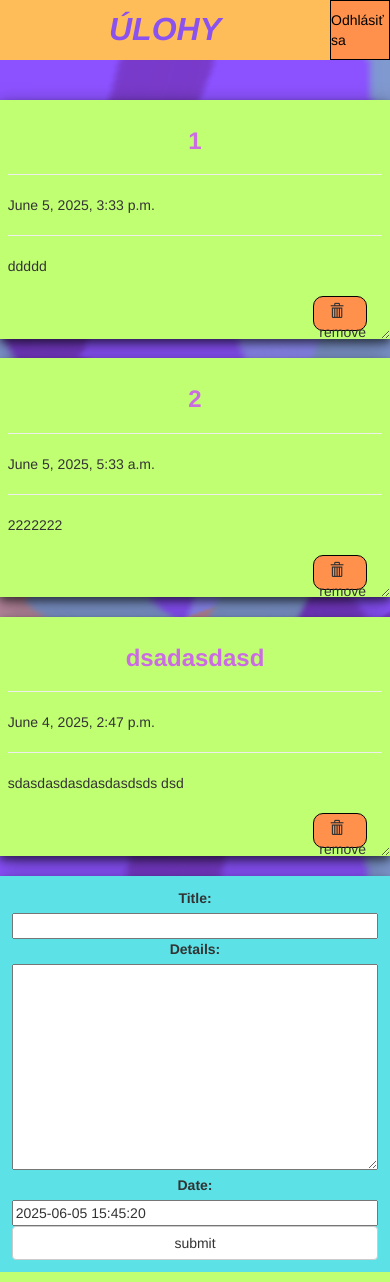
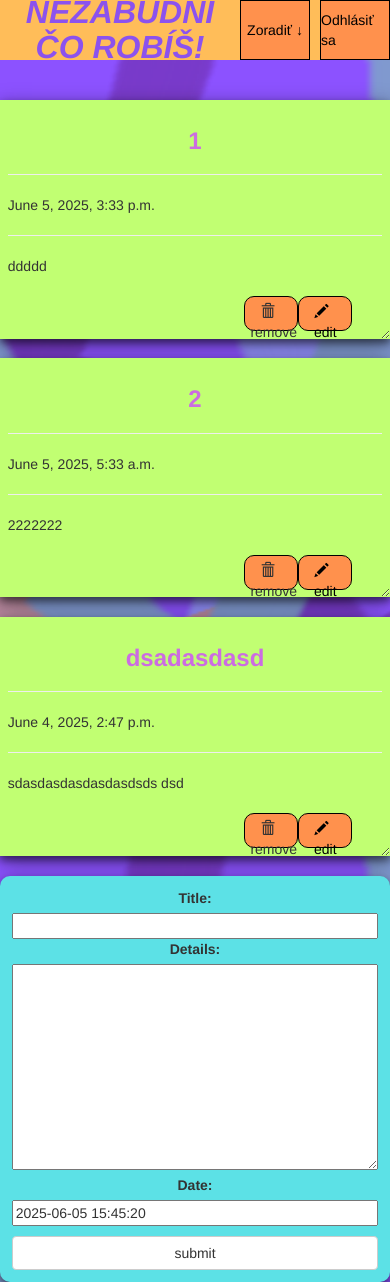
Before and after one commit to veelannowere/to-do-aplikacia, a Django app: page /todo/ in a window 390 px wide. Run offline with Django 5.2, Linux system fonts and the light colour scheme; data comes from the database, SQL or seed files in the repository; both versions use the stored data as it was after the commit; some libraries are stand-ins or nearby versions.

Commit message:
uprava html

```diff
--- a/to_do_aplikacia/templates/todo/index.html
+++ b/to_do_aplikacia/templates/todo/index.html
@@ -93,7 +93,7 @@
     }
 
     .lines {
-      width: 60px;
+      width: 70px;
       height: 60px;
       border: 1px solid black;
       background-color: #ff914d;
@@ -142,6 +142,15 @@
       background: #5ce1e6;
       box-shadow: 0 4px 8px 0 rgba(0,0,0,0.4),
                 0 6px 20px 0 rgba(0,0,0,0.36);
+      border-radius: 10px;
+    }
+
+    .sticky-sidebar {
+      position: -webkit-sticky;
+      position: sticky;
+      top: 80px;
+      height: max-content;
+      z-index: 100;
     }
 
     .submit_form input,
@@ -149,6 +158,8 @@
       max-width: 100%;
       width: 100%;
       box-sizing: border-box;
+      resize: vertical;
+      overflow: auto;
     }
   </style>
 </head>
@@ -165,10 +176,17 @@
   <header style="background-color: #ffbd59; height: 60px;">
     <div class="row" style="display: flex; align-items: center; justify-content: space-between; height: 100%; margin: 0;">
       <div style="flex-grow: 1;">
-        <h1 style="margin: 0;"><i>ÚLOHY</i></h1>
+        <h1 style="margin: 0;"><i>NEZABUDNI ČO ROBÍŠ!</i></h1>
+      </div>
+      <div style="display: flex;">
+        <div class="lines" style="margin-right: 10px;">
+          <a href="?sort=date">
+            Zoradiť {% if sort_direction == 'desc' %}↓{% else %}↑{% endif %}
+          </a>
         </div>
         <div class="lines">
           <a href="{% url 'sign_out' %}">Odhlásiť sa</a>
+        </div>
       </div>
     </div>
   </header>
@@ -189,26 +207,41 @@
         {{i.details}}
         <br />
         <br />
-        <form action="/del/{{i.id}}" method="POST" style=" padding-right: 4%; padding-bottom: 3%;">
+        <form action="/del/{{i.id}}" method="POST" style="padding-right: 4%; padding-bottom: 3%;">
           {% csrf_token %}
-          <button value="remove" type="submit"  class="button" style="float: right;"><span class="glyphicon glyphicon-trash"></span> &nbsp; remove</button>
+          <a href="{% url 'edit' i.id %}" class="button" style="float: right; margin-right: 15px; text-decoration: none; text-align: center; color: black;">
+            <span class="glyphicon glyphicon-pencil"></span> &nbsp; edit
+          </a>
+          <button value="remove" type="submit" class="button" style="float: right;">
+            <span class="glyphicon glyphicon-trash"></span> &nbsp; remove
+          </button>
         </form>
       </div>
       {% endfor%}
     </div>
-    <div class="col-md-1"> </div>
-    <div class="col-md-3" >
-      <div  class="submit_form">
-      <form  method="POST">
+    <div class="col-md-1"></div>
+    <div class="col-md-3" style="height: 100%;">
+      <div class="sticky-sidebar">
+        <div class="submit_form">
+          <form method="POST">
             {% csrf_token %}
             {{forms}}
             <center>
-        <input type="submit" class="btn btn-default" value="submit" />
+              <input type="submit" class="btn btn-default" value="submit" style="margin-top: 10px;" />
             </center>
           </form>
         </div>
       </div>
     </div>
+  </div>
+<script>
+    // Add this script right before the closing </body> tag
+    setTimeout(function() {
+      $('.alert').fadeOut('slow', function() {
+        $(this).remove();
+      });
+    }, 5000);  // 5000 milliseconds = 5 seconds
+  </script>
 </body>
 
 </html>
--- a/to_do_aplikacia/to_do_aplikacia/urls.py
+++ b/to_do_aplikacia/to_do_aplikacia/urls.py
@@ -27,4 +27,5 @@ urlpatterns = [
     path('del/<str:item_id>', views.remove, name="del"),
     path('admin/', admin.site.urls),
     path('logout/', auth_views.LogoutView.as_view(next_page='login'), name='logout'),
+    path('edit/<str:item_id>', views.edit, name="edit"),
 ]
--- a/to_do_aplikacia/todo/views.py
+++ b/to_do_aplikacia/todo/views.py
@@ -1,4 +1,4 @@
-from django.shortcuts import render, redirect
+from django.shortcuts import render, redirect, get_object_or_404
 from django.contrib import messages
 from django.contrib.auth import login as auth_login
 
@@ -6,8 +6,6 @@ from .forms import TodoForm
 from .models import Todo
 
 def index(request):
-
-    item_list = Todo.objects.order_by("-date")
     if request.method == "POST":
         form = TodoForm(request.POST)
         if form.is_valid():
@@ -15,10 +13,26 @@ def index(request):
             return redirect('todo')
     form = TodoForm()
 
+    # Get current sort direction from session or set default
+    sort_direction = request.session.get('sort_direction', 'desc')
+
+    item_list = Todo.objects.all()
+    if request.GET.get('sort') == 'date':
+        # Toggle sort direction
+        if sort_direction == 'desc':
+            item_list = item_list.order_by('date')
+            request.session['sort_direction'] = 'asc'
+        else:
+            item_list = item_list.order_by('-date')
+            request.session['sort_direction'] = 'desc'
+    else:
+        item_list = item_list.order_by('-date')
+
     page = {
         "forms": form,
         "list": item_list,
         "title": "TODO LIST",
+        "sort_direction": sort_direction
     }
     return render(request, 'todo/index.html', page)
 
@@ -36,3 +50,14 @@ def login_view(request):
         auth_login(request, user)
         return redirect('todo')
     # ...existing code...
+
+def edit(request, item_id):
+    todo = get_object_or_404(Todo, id=item_id)
+    if request.method == "POST":
+        form = TodoForm(request.POST, instance=todo)
+        if form.is_valid():
+            form.save()
+            return redirect('todo')
+    else:
+        form = TodoForm(instance=todo)
+    return render(request, 'todo/edit.html', {'form': form, 'todo': todo})
--- a/to_do_aplikacia/users/views.py
+++ b/to_do_aplikacia/users/views.py
@@ -33,7 +33,7 @@ def sign_in(request):
 
 def sign_out(request):
     logout(request)
-    messages.success(request,f'You have been logged out.')
+    request.session['logout_message'] = 'You have been logged out.'  # Store message in session
     return redirect('login')
 
 def sign_up(request):
```
Also changed, not shown: to_do_aplikacia/templates/todo/edit.html (added, +26 -0 lines), to_do_aplikacia/templates/users/login.html (+16 -0 lines), to_do_aplikacia/db.sqlite3. Lines whose indentation alone changed are shown as unchanged.
